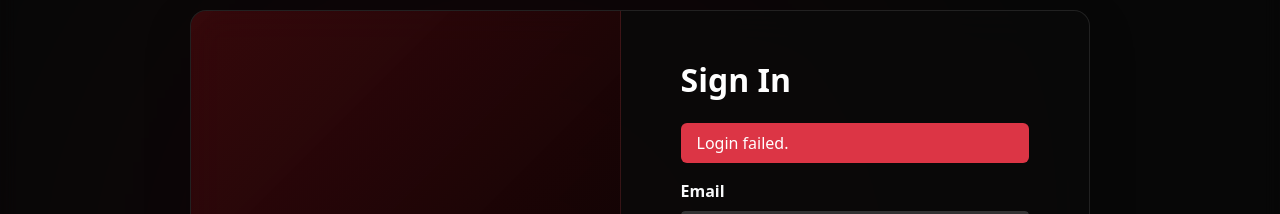
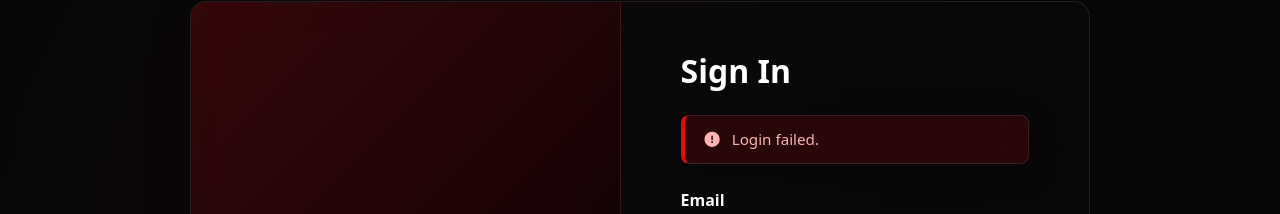
Before and after one commit to hrushi-17/NutriFit, a React (Create React App) app in the folder frontend/nutrifit-ui/: page /login in a window 1280 px wide. Both pictures are taken after a click on the button "SIGN IN". Shown: the part 192-406 px from the top of the page. Built offline with nearby package versions, Linux system fonts and the light colour scheme; no server answers.

Commit message:
UI: Upgrade auth alerts to premium Netflix-style glass UI and unify feedback logic

```diff
--- a/frontend/nutrifit-ui/src/pages/ForgotPassword.js
+++ b/frontend/nutrifit-ui/src/pages/ForgotPassword.js
@@ -89,10 +89,8 @@ export default function ForgotPassword() {
 
           {/* Message Display */}
           {msg && (
-            <div
-              className={`alert ${msg.startsWith("✅") ? "alert-success border-0 bg-success text-white" : "alert-danger border-0 bg-danger text-white"} py-2 mb-3 rounded`}
-              style={{ fontSize: "0.9rem" }}
-            >
+            <div className={`auth-alert ${msg.startsWith("✅") ? "auth-alert-success" : "auth-alert-error"}`}>
+              <i className={`fa-solid ${msg.startsWith("✅") ? "fa-circle-check" : "fa-circle-exclamation"}`}></i>
               {msg}
             </div>
           )}
--- a/frontend/nutrifit-ui/src/pages/Login.js
+++ b/frontend/nutrifit-ui/src/pages/Login.js
@@ -42,7 +42,8 @@ export default function Login() {
 
           {/* Error Message */}
           {msg && (
-            <div className="alert alert-danger py-2 px-3 border-0 bg-danger text-white rounded">
+            <div className="auth-alert auth-alert-error">
+              <i className="fa-solid fa-circle-exclamation"></i>
               {msg}
             </div>
           )}
--- a/frontend/nutrifit-ui/src/pages/RegisterAdmin.js
+++ b/frontend/nutrifit-ui/src/pages/RegisterAdmin.js
@@ -4,8 +4,10 @@ import { useNavigate } from "react-router-dom";
 
 export default function RegisterAdmin() {
   const [data, setData] = useState({ name: "", email: "", password: "", confirmPassword: "", secretKey: "" });
+  const [msg, setMsg] = useState("");
   const [showPassword, setShowPassword] = useState(false);
   const [showConfirm, setShowConfirm] = useState(false);
+  const [loading, setLoading] = useState(false);
   const navigate = useNavigate();
 
   // Password validation regex: min 8 chars, 1 uppercase, 1 lowercase, 1 number, 1 special char
@@ -15,24 +17,31 @@ export default function RegisterAdmin() {
     // ✅ Email validation regex
     const emailRegex = /^[^\s@]+@[^\s@]+\.[^\s@]+$/;
     if (!emailRegex.test(data.email)) {
-      alert("❌ Please enter a valid email address!");
+      setMsg("❌ Please enter a valid email address!");
       return;
     }
 
     // ✅ Password strength validation
     if (!passwordRegex.test(data.password)) {
-      alert("❌ Password does not meet the required criteria. Please check the requirements below the password field.");
+      setMsg("❌ Password must be at least 8 characters and include uppercase, lowercase, number, and special character.");
       return;
     }
 
     if (data.password !== data.confirmPassword) {
-      alert("❌ Password and Confirm Password do not match!");
+      setMsg("❌ Passwords do not match!");
       return;
     }
 
-    await api.post("/auth/register-admin", data);
-    alert("Admin registered successfully. Please login.");
-    navigate("/login");
+    try {
+      setLoading(true);
+      await api.post("/auth/register-admin", data);
+      setMsg("✅ Admin registered successfully! Redirecting...");
+      setTimeout(() => navigate("/login"), 1500);
+    } catch (err) {
+      setMsg("❌ " + (err.response?.data || "Registration failed."));
+    } finally {
+      setLoading(false);
+    }
   };
 
   return (
@@ -49,6 +58,14 @@ export default function RegisterAdmin() {
         {/* Right Form Side */}
         <div className="auth-form-side">
           <h3 className="auth-title mb-4 text-center">Admin Registration</h3>
+
+          {/* Message Display */}
+          {msg && (
+            <div className={`auth-alert ${msg.startsWith("✅") ? "auth-alert-success" : "auth-alert-error"}`}>
+              <i className={`fa-solid ${msg.startsWith("✅") ? "fa-circle-check" : "fa-circle-exclamation"}`}></i>
+              {msg}
+            </div>
+          )}
 
           <div className="row g-3">
             {/* Name Field */}
@@ -144,8 +161,11 @@ export default function RegisterAdmin() {
           <button
             className="btn btn-netflix w-100 mt-4 py-3 fw-bold fs-5"
             onClick={register}
+            disabled={loading}
           >
-            Create Admin Account
+            {loading ? (
+              <><span className="spinner-border spinner-border-sm me-2"></span>Creating...</>
+            ) : "Create Admin Account"}
           </button>
 
           <p className="auth-footer-text text-center mt-4">
--- a/frontend/nutrifit-ui/src/pages/RegisterUser.js
+++ b/frontend/nutrifit-ui/src/pages/RegisterUser.js
@@ -4,8 +4,10 @@ import { useNavigate } from "react-router-dom";
 
 export default function RegisterUser() {
   const [data, setData] = useState({ name: "", email: "", password: "", confirmPassword: "" });
+  const [msg, setMsg] = useState("");
   const [showPassword, setShowPassword] = useState(false);
   const [showConfirm, setShowConfirm] = useState(false);
+  const [loading, setLoading] = useState(false);
   const navigate = useNavigate();
 
   // Password validation regex: min 8 chars, 1 uppercase, 1 lowercase, 1 number, 1 special char
@@ -15,24 +17,31 @@ export default function RegisterUser() {
     // ✅ Email validation regex
     const emailRegex = /^[^\s@]+@[^\s@]+\.[^\s@]+$/;
     if (!emailRegex.test(data.email)) {
-      alert("❌ Please enter a valid email address!");
+      setMsg("❌ Please enter a valid email address!");
       return;
     }
 
     // ✅ Password strength validation
     if (!passwordRegex.test(data.password)) {
-      alert("❌ Password does not meet the required criteria. Please check the requirements below the password field.");
+      setMsg("❌ Password must be at least 8 characters and include uppercase, lowercase, number, and special character.");
       return;
     }
 
     if (data.password !== data.confirmPassword) {
-      alert("❌ Password and Confirm Password do not match!");
+      setMsg("❌ Passwords do not match!");
       return;
     }
 
-    await api.post("/auth/register-user", data);
-    alert("User registered successfully. Please login.");
-    navigate("/login");
+    try {
+      setLoading(true);
+      await api.post("/auth/register-user", data);
+      setMsg("✅ Account created successfully! Redirecting...");
+      setTimeout(() => navigate("/login"), 1500);
+    } catch (err) {
+      setMsg("❌ " + (err.response?.data || "Registration failed."));
+    } finally {
+      setLoading(false);
+    }
   };
 
   return (
@@ -49,6 +58,14 @@ export default function RegisterUser() {
         {/* Right Form Side */}
         <div className="auth-form-side">
           <h3 className="auth-title mb-4">User Registration</h3>
+
+          {/* Message Display */}
+          {msg && (
+            <div className={`auth-alert ${msg.startsWith("✅") ? "auth-alert-success" : "auth-alert-error"}`}>
+              <i className={`fa-solid ${msg.startsWith("✅") ? "fa-circle-check" : "fa-circle-exclamation"}`}></i>
+              {msg}
+            </div>
+          )}
 
           <div className="row g-3">
             {/* Name Field */}
@@ -132,8 +149,11 @@ export default function RegisterUser() {
           <button
             className="btn btn-netflix w-100 mt-4 py-3 fw-bold fs-5"
             onClick={register}
+            disabled={loading}
           >
-            Register Now
+            {loading ? (
+              <><span className="spinner-border spinner-border-sm me-2"></span>Creating...</>
+            ) : "Register Now"}
           </button>
 
           <p className="auth-footer-text text-center mt-4">
--- a/frontend/nutrifit-ui/src/pages/ResetPassword.js
+++ b/frontend/nutrifit-ui/src/pages/ResetPassword.js
@@ -62,10 +62,8 @@ export default function ResetPassword() {
 
           {/* Display message */}
           {msg && (
-            <div
-              className={`alert ${msg.startsWith("✅") ? "alert-success border-0 bg-success text-white" : "alert-danger border-0 bg-danger text-white"} py-2 mb-3 rounded`}
-              style={{ fontSize: "0.9rem" }}
-            >
+            <div className={`auth-alert ${msg.startsWith("✅") ? "auth-alert-success" : "auth-alert-error"}`}>
+              <i className={`fa-solid ${msg.startsWith("✅") ? "fa-circle-check" : "fa-circle-exclamation"}`}></i>
               {msg}
             </div>
           )}
--- a/frontend/nutrifit-ui/src/styles/pages/Auth.css
+++ b/frontend/nutrifit-ui/src/styles/pages/Auth.css
@@ -104,6 +104,47 @@
     text-decoration: underline;
 }
 
+/* Auth Alerts - Premium Netflix Glass UI */
+.auth-alert {
+    padding: 12px 20px;
+    margin-bottom: 24px;
+    border-radius: 8px;
+    font-size: 0.95rem;
+    font-weight: 500;
+    display: flex;
+    align-items: center;
+    gap: 12px;
+    animation: authSlideDown 0.4s cubic-bezier(0.16, 1, 0.3, 1);
+    backdrop-filter: blur(15px);
+    -webkit-backdrop-filter: blur(15px);
+    border: 1px solid rgba(255, 255, 255, 0.1);
+    box-shadow: 0 8px 32px rgba(0, 0, 0, 0.4);
+}
+
+.auth-alert-error {
+    background: rgba(229, 9, 20, 0.15);
+    border-left: 4px solid #e50914;
+    color: #ffb3b3;
+}
+
+.auth-alert-success {
+    background: rgba(46, 213, 115, 0.15);
+    border-left: 4px solid #2ed573;
+    color: #b3ffcc;
+}
+
+@keyframes authSlideDown {
+    from {
+        opacity: 0;
+        transform: translateY(-20px);
+    }
+
+    to {
+        opacity: 1;
+        transform: translateY(0);
+    }
+}
+
 /* Mobile Responsiveness */
 @media (max-width: 768px) {
     .auth-horizontal-card {
```
